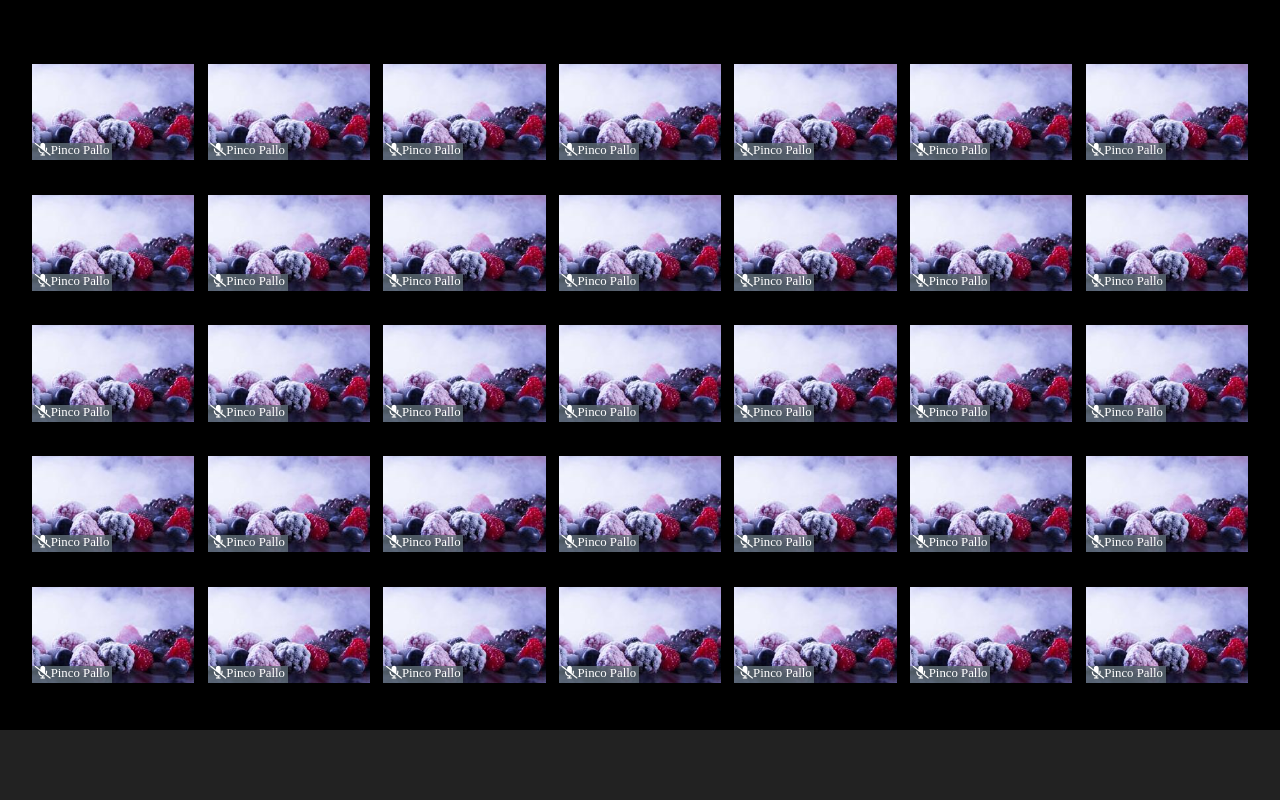
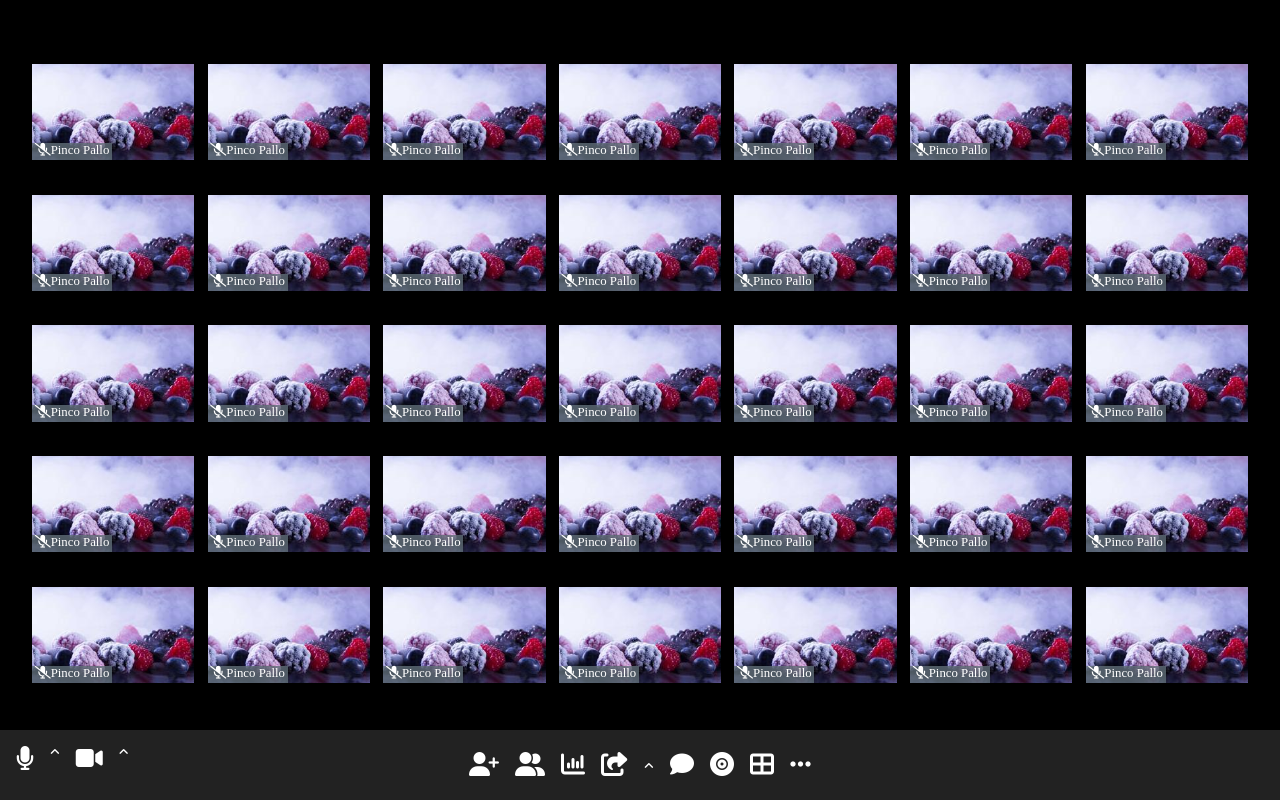
Before and after one commit to ludovicaghemo/html-css-zoom, a plain HTML site: page index.html in a window 1280 px wide. Drawn offline with Linux system fonts and the light colour scheme.

Commit message:
add: footer

```diff
--- a/css/style.css
+++ b/css/style.css
@@ -16,12 +16,6 @@ img {
     display: flex;
     background-color: black;
     position: relative;
-}
-
-.speaker-view {
-    width: 120px;
-    height: 17px;
-    background-color: rgba(97, 110, 121, 0.8);
 }
 
  .row {
@@ -66,4 +60,36 @@ img {
 footer {
     height: 70px;
     background-color: #222222;
+    position: relative;
+    z-index: 999;
+    display: flex;
 }
+
+.mic-cam
+{
+    padding: 1rem;
+    font-size: 1.5rem;
+    display: flex;
+    vertical-align: 70px;
+    gap: 1rem;
+}
+
+.angle-up {
+    font-size: .7rem;
+}
+
+.actions {
+    display: flex;
+    justify-content: center;
+    align-items: center;
+    padding: 1rem;
+    font-size: 1.5rem;
+    vertical-align: 70px;
+    position: absolute;
+    left: 50%;
+    top: 50%;
+    transform: translate(-50%, -50%);
+    gap: 1rem;
+
+
+}
--- a/index.html
+++ b/index.html
@@ -590,7 +590,23 @@
 
     <!-- Footer -->
     <footer>
-        <div class="footer">
+        <div class="mic-cam">
+            <span class="mic"><i class="fa-solid fa-microphone" style="color: #ffffff;"></i></span>
+            <span class="angle-up"><i class="fa-solid fa-angle-up" style="color: #ffffff;"></i></span>
+            <span class="cam"><i class="fa-solid fa-video" style="color: #ffffff;"></i></span>
+            <span class="angle-up"><i class="fa-solid fa-angle-up" style="color: #ffffff;"></i></span>
+        </div>
+
+        <div class="actions">
+            <span class="user-plus"><i class="fa-solid fa-user-plus" style="color: #ffffff;"></i></span>
+            <span class="friends"><i class="fa-solid fa-user-group" style="color: #ffffff;"></i></span>
+            <span class="chart"><i class="fa-sharp fa-solid fa-chart-column" style="color: #ffffff;"></i></span>
+            <span class="share-square"><i class="fa-solid fa-share-from-square" style="color: #ffffff;"></i></span>
+            <span class="angle-up"><i class="fa-solid fa-angle-up" style="color: #ffffff;"></i></span>
+            <span class="comment"><i class="fa-solid fa-comment" style="color: #ffffff;"></i></span>
+            <span class="rec"><i class="fa-solid fa-record-vinyl" style="color: #ffffff;"></i></span>
+            <span class="cells"><i class="fa-sharp fa-solid fa-table-cells-large" style="color: #ffffff;"></i></span>
+            <span class="ellipsis"><i class="fa-solid fa-ellipsis" style="color: #ffffff;"></i></span>
 
         </div>
     </footer>
```
